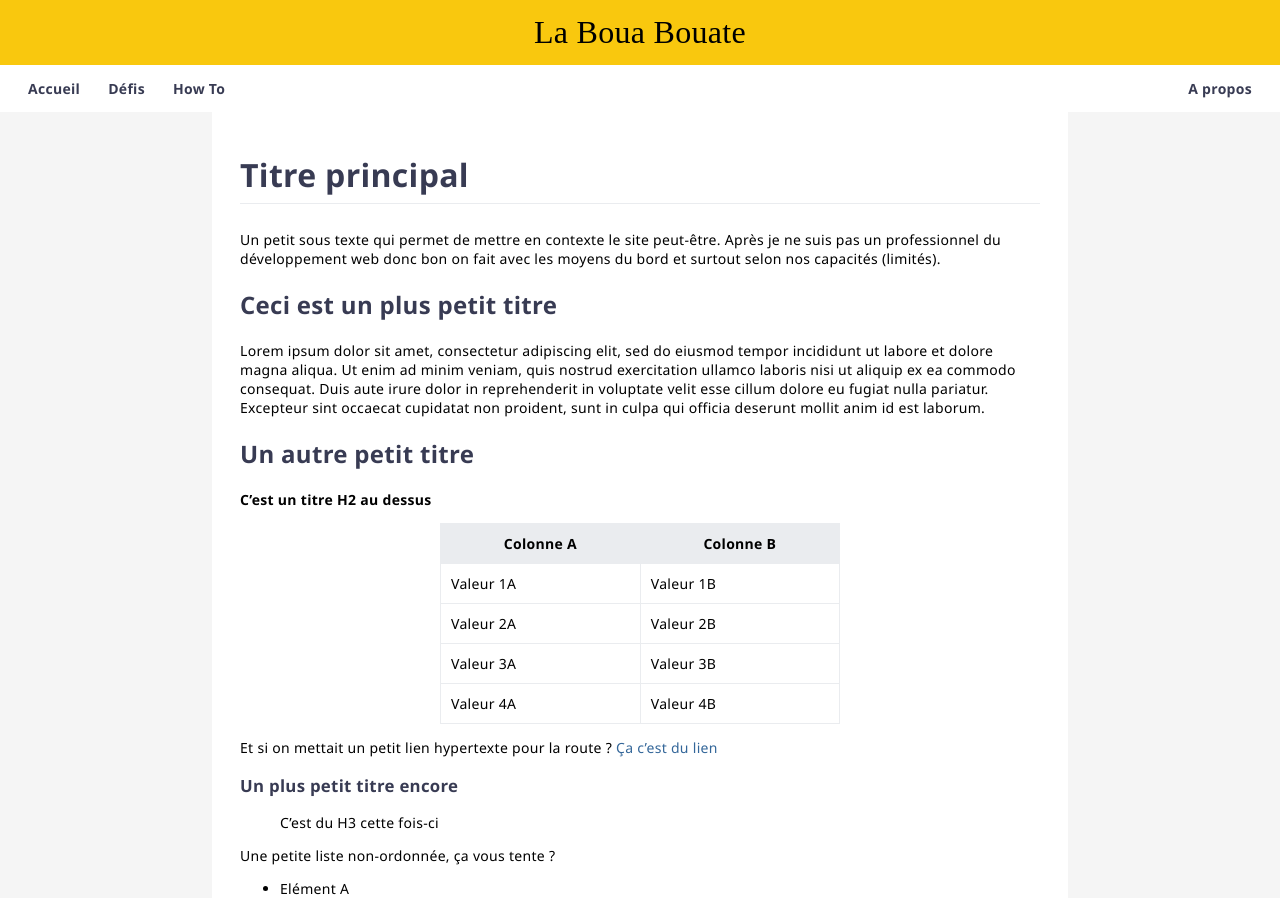
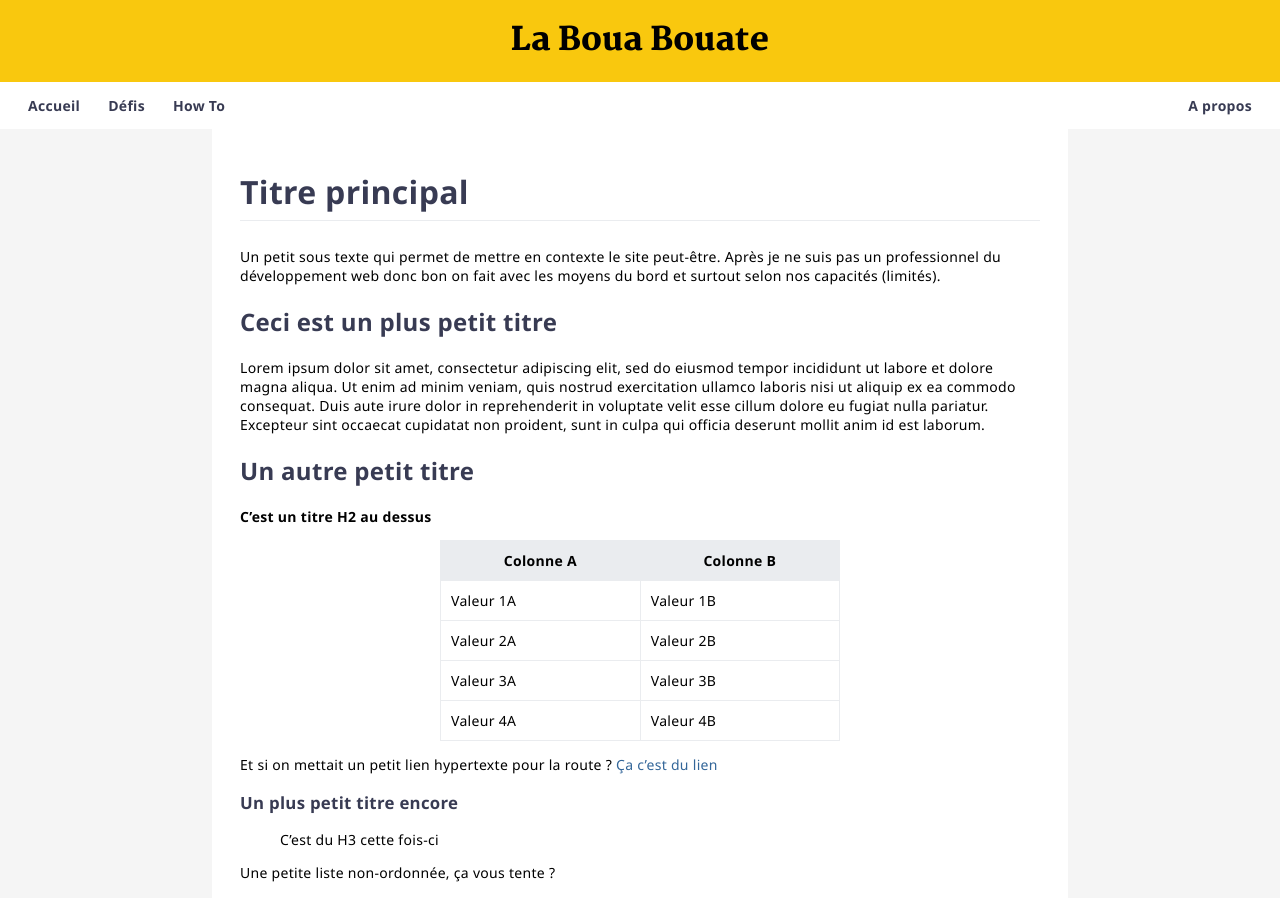
Before and after one commit to leobouard/leobouard.github.io, a Jekyll site: the page built from index.md, in a window 1280 px wide. Shown: the top 898 px of the page. Built offline with Jekyll 4.4.1, drawn with Linux system fonts in a browser that asks for light colours; our own code applies the rules of GitHub Pages for plain Markdown files.

Commit message:
Update default.html

```diff
--- a/_layouts/default.html
+++ b/_layouts/default.html
@@ -14,7 +14,7 @@
     <!-- Fonts -->
     <link rel="preconnect" href="https://fonts.googleapis.com">
     <link rel="preconnect" href="https://fonts.gstatic.com" crossorigin>
-    <link href="https://fonts.googleapis.com/css2?family=Roboto:wght@900&display=swap" rel="stylesheet">
+    <link href="https://fonts.googleapis.com/css2?family=Martel:wght@900&display=swap" rel="stylesheet">
   </head>
   <body>
     <header>
```
